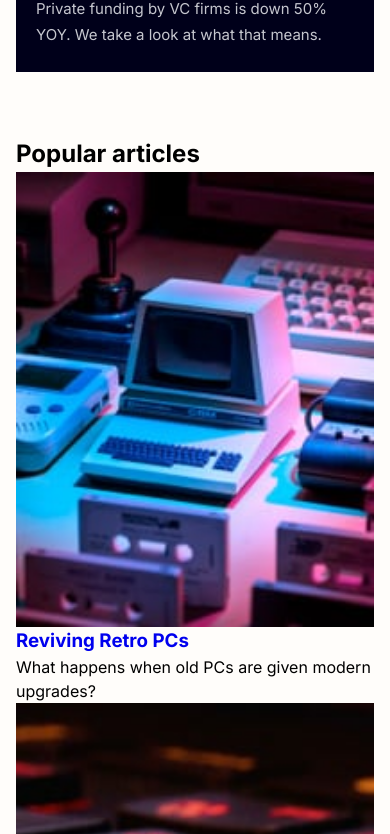
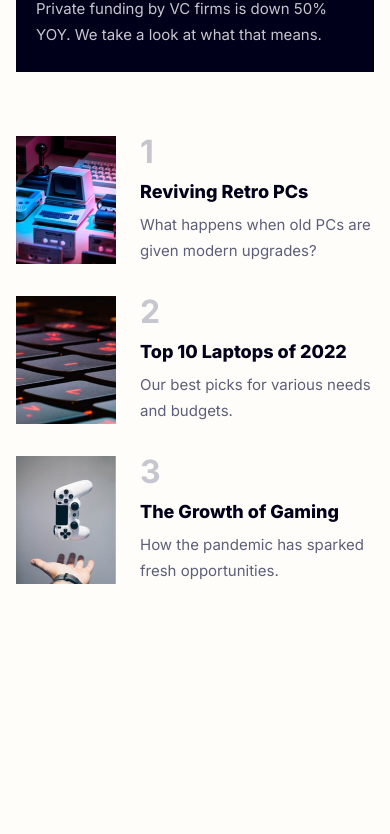
Before and after one commit to john-mirage/fm-news-homepage, a React (Vite) app: page / in a window 390 px wide. Shown: the part 1179-2013 px from the top of the page. After the commit the page ends 1843 px from the top, so only its background shows below. Built offline with nearby package versions, Linux system fonts and the light colour scheme.

Commit message:
feat: add styles for tablets

```diff
--- a/src/components/ImageWithPlaceholder/ImageWithPlaceholder.module.css
+++ b/src/components/ImageWithPlaceholder/ImageWithPlaceholder.module.css
@@ -19,7 +19,7 @@
 
 .pictureImage {
   width: 100%;
-  height: auto;
+  height: 100%;
   object-fit: cover;
   object-position: center;
   opacity: 0;
@@ -29,7 +29,7 @@
   position: relative;
   z-index: 20;
   width: 100%;
-  height: auto;
+  height: 100%;
   object-fit: cover;
   object-position: center;
   opacity: 0;
--- a/src/components/PopularArticle/PopularArticle.module.css
+++ b/src/components/PopularArticle/PopularArticle.module.css
@@ -0,0 +1,41 @@
+.row {
+  display: flex;
+  flex-direction: row;
+  align-items: stretch;
+}
+
+.image {
+  margin-right: 1.5rem; /* 24px */
+  width: 6.25rem; /* 100px */
+  height: auto;
+  flex: none;
+}
+
+.text {
+  flex: 1;
+}
+
+.text::before {
+  margin-bottom: 0.75rem; /* 12px */
+  display: block;
+  content: counter(standing);
+  font-size: 2rem; /* 32px */
+  font-weight: 700;
+  line-height: 2rem; /* 32px */
+  color: var(--color-silver);
+}
+
+.name {
+  margin-bottom: 0.5rem; /* 8px */
+  font-size: 1.125rem; /* 18px */
+  font-weight: 800;
+  line-height: 1.5rem; /* 24px */
+  color: var(--color-dark-space-blue);
+}
+
+.excerpt {
+  font-size: 0.9375rem; /* 15px */
+  font-weight: 400;
+  line-height: 1.625rem; /* 26px */
+  color: var(--color-gunmetal);
+}
--- a/src/components/PopularArticle/PopularArticle.tsx
+++ b/src/components/PopularArticle/PopularArticle.tsx
@@ -2,15 +2,22 @@ import ImageWithPlaceholder from "@components/ImageWithPlaceholder";
 import classes from "./PopularArticle.module.css";
 
 interface Props {
+  className?: string;
   image: AppData.ImageWithPlaceholder;
   link: string;
   name: string;
   excerpt: string;
 }
 
-const PopularArticle = ({ image, link, name, excerpt }: Props) => {
+const PopularArticle = ({
+  className = "",
+  image,
+  link,
+  name,
+  excerpt,
+}: Props) => {
   return (
-    <li className={classes.container}>
+    <li className={className}>
       <article className={classes.row}>
         <ImageWithPlaceholder
           className={classes.image}
--- a/src/components/PopularArticleList/PopularArticleList.module.css
+++ b/src/components/PopularArticleList/PopularArticleList.module.css
@@ -0,0 +1,27 @@
+.title {
+  position: absolute;
+  width: 1px;
+  height: 1px;
+  padding: 0;
+  margin: -1px;
+  overflow: hidden;
+  clip: rect(0, 0, 0, 0);
+  white-space: nowrap;
+  border-width: 0;
+}
+
+.list {
+  display: grid;
+  gap: 2rem; /* 32px */
+  counter-reset: standing;
+}
+
+.listItem {
+  counter-increment: standing;
+}
+
+@media screen and (min-width: 768px) {
+  .list {
+    grid-template-columns: repeat(2, 1fr);
+  }
+}
--- a/src/components/PopularArticleList/PopularArticleList.tsx
+++ b/src/components/PopularArticleList/PopularArticleList.tsx
@@ -64,6 +64,7 @@ const PopularArticleList = () => {
         {popularArticles.map((popularArticle) => (
           <PopularArticle
             key={popularArticle.name}
+            className={classes.listItem}
             image={popularArticle.image}
             link={popularArticle.link}
             name={popularArticle.name}
```
